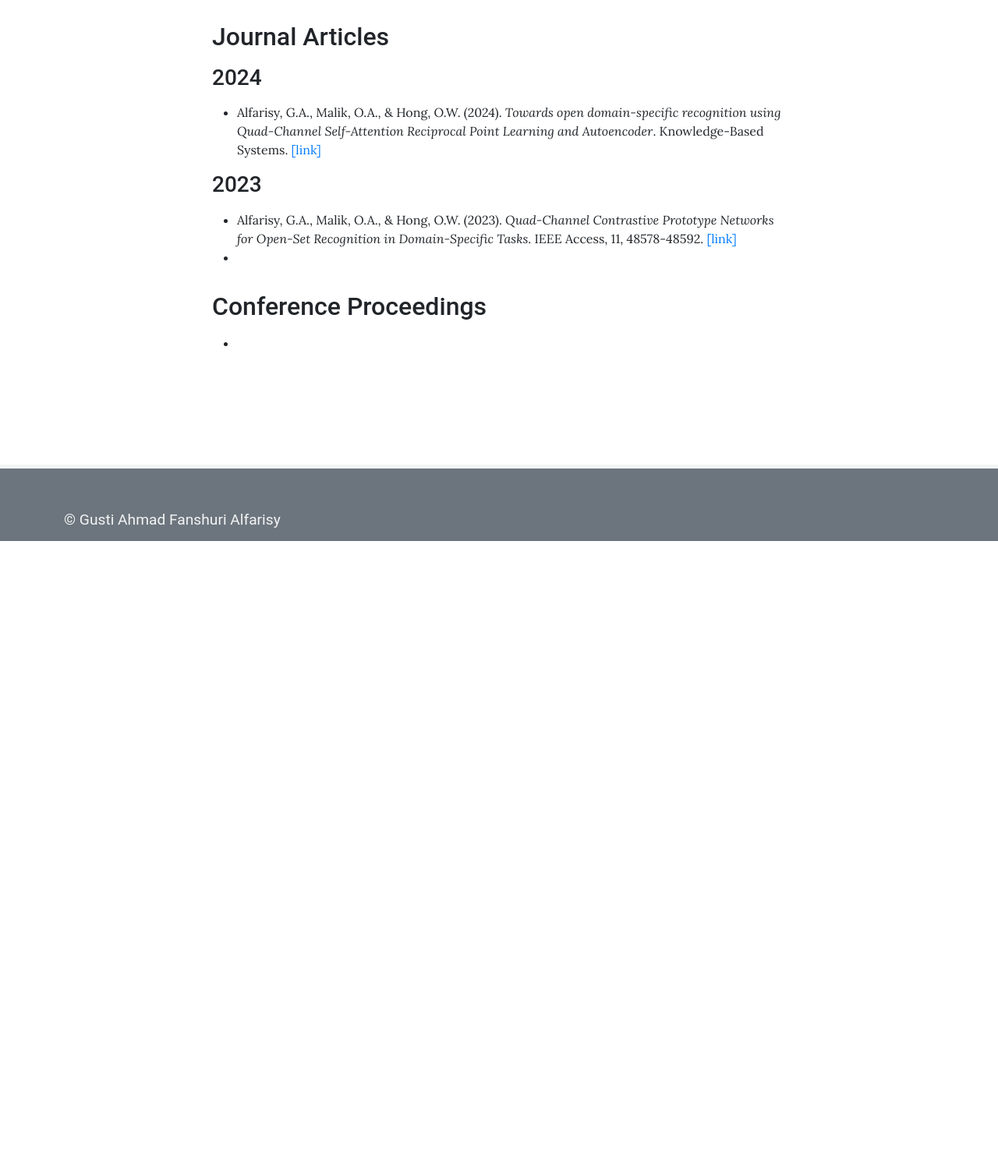
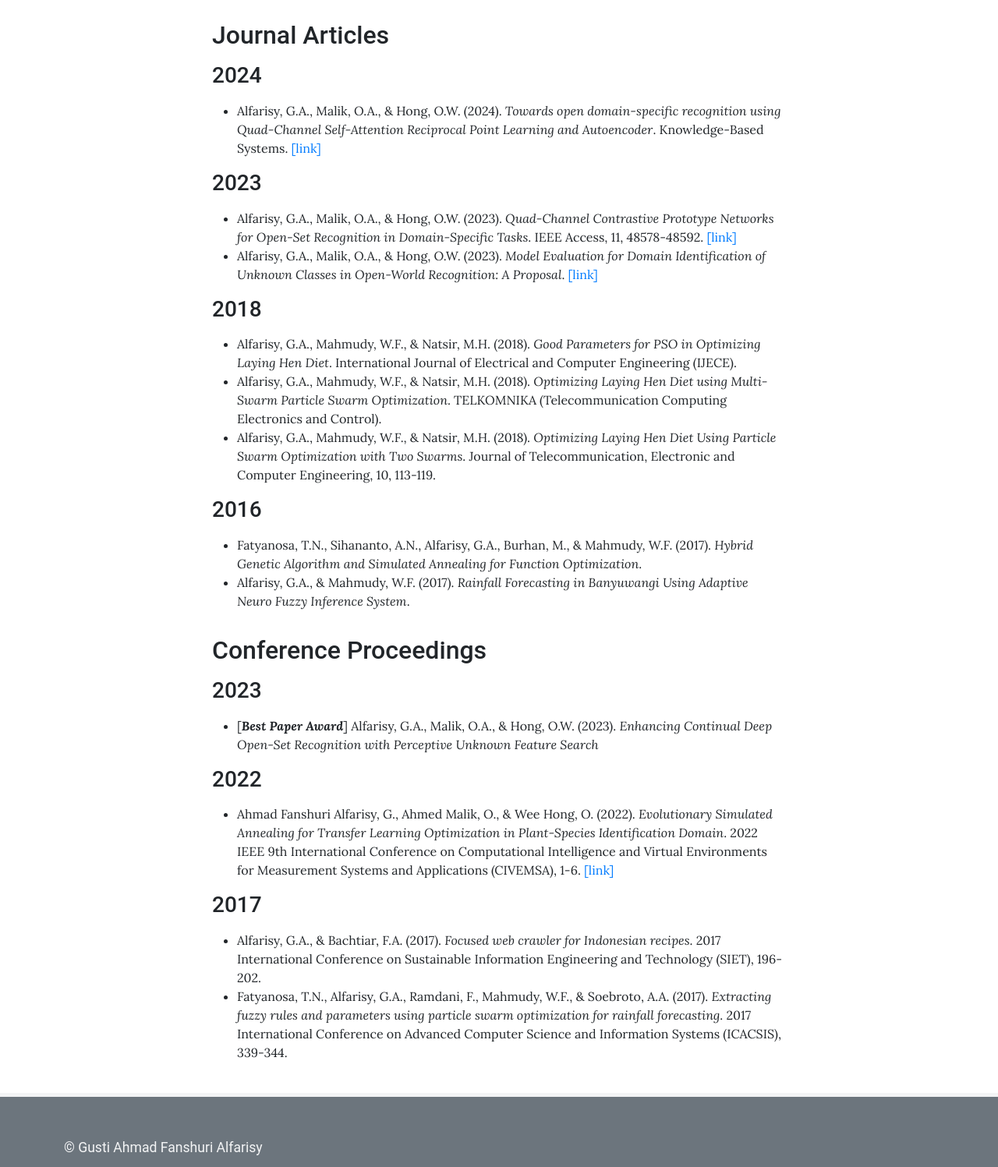
Before and after one commit to gusti-alfarisy/gusti-alfarisy.github.io, a Jekyll site: the page built from pages/publications.md, in a window 1280 px wide, cut to the strip 307-1804 px from the top of the page. Shown: the whole strip at 78% size. Built offline with Jekyll 4.4.1, drawn with Linux system fonts in a browser that asks for light colours; before the commit the page ends 1001 px from its top, so only the background shows below that.

Commit message:
styling templaye

```diff
--- a/_sass/_custom.scss
+++ b/_sass/_custom.scss
@@ -2,5 +2,10 @@
 //
 // Include the file _sass/_custom.scss to your site to add custom styling
 p {
-  font-size: 1.2rem;
+  font-size: 1.1rem;
 }
+
+.profil-picture{
+  position: relative; width: 300px; height: auto; overflow: hidden; border-radius: 50% !important;
+
+}
--- a/pages/publications.md
+++ b/pages/publications.md
@@ -13,8 +13,24 @@ permalink: /publications/
 
 ### 2023
 - Alfarisy, G.A., Malik, O.A., & Hong, O.W. (2023). *Quad-Channel Contrastive Prototype Networks for Open-Set Recognition in Domain-Specific Tasks*. IEEE Access, 11, 48578-48592. [[link]](https://ieeexplore.ieee.org/document/10123937)
--
+- Alfarisy, G.A., Malik, O.A., & Hong, O.W. (2023). *Model Evaluation for Domain Identification of Unknown Classes in Open-World Recognition: A Proposal*. [[link]](https://arxiv.org/abs/2312.05454)
+
+### 2018
+- Alfarisy, G.A., Mahmudy, W.F., & Natsir, M.H. (2018). *Good Parameters for PSO in Optimizing Laying Hen Diet*. International Journal of Electrical and Computer Engineering (IJECE).
+- Alfarisy, G.A., Mahmudy, W.F., & Natsir, M.H. (2018). *Optimizing Laying Hen Diet using Multi-Swarm Particle Swarm Optimization*. TELKOMNIKA (Telecommunication Computing Electronics and Control).
+- Alfarisy, G.A., Mahmudy, W.F., & Natsir, M.H. (2018). *Optimizing Laying Hen Diet Using Particle Swarm Optimization with Two Swarms*. Journal of Telecommunication, Electronic and Computer Engineering, 10, 113-119.
+
+### 2016
+- Fatyanosa, T.N., Sihananto, A.N., Alfarisy, G.A., Burhan, M., & Mahmudy, W.F. (2017). *Hybrid Genetic Algorithm and Simulated Annealing for Function Optimization*.
+- Alfarisy, G.A., & Mahmudy, W.F. (2017). *Rainfall Forecasting in Banyuwangi Using Adaptive Neuro Fuzzy Inference System*.
 
 ## Conference Proceedings
+### 2023
+- [***Best Paper Award***] Alfarisy, G.A., Malik, O.A., & Hong, O.W. (2023). *Enhancing Continual Deep Open-Set Recognition with Perceptive Unknown Feature Search*
 
--
+### 2022
+- Ahmad Fanshuri Alfarisy, G., Ahmed Malik, O., & Wee Hong, O. (2022). *Evolutionary Simulated Annealing for Transfer Learning Optimization in Plant-Species Identification Domain*. 2022 IEEE 9th International Conference on Computational Intelligence and Virtual Environments for Measurement Systems and Applications (CIVEMSA), 1-6. [[link]](https://ieeexplore.ieee.org/document/9853679)
+
+### 2017
+- Alfarisy, G.A., & Bachtiar, F.A. (2017). *Focused web crawler for Indonesian recipes*. 2017 International Conference on Sustainable Information Engineering and Technology (SIET), 196-202.
+- Fatyanosa, T.N., Alfarisy, G.A., Ramdani, F., Mahmudy, W.F., & Soebroto, A.A. (2017). *Extracting fuzzy rules and parameters using particle swarm optimization for rainfall forecasting*. 2017 International Conference on Advanced Computer Science and Information Systems (ICACSIS), 339-344.
```
Also changed, not shown: pages/home.md (+13 -3 lines), assets/theme/images/main_illustration_final.png (added), assets/theme/images/profil_pic_me.png (added).
